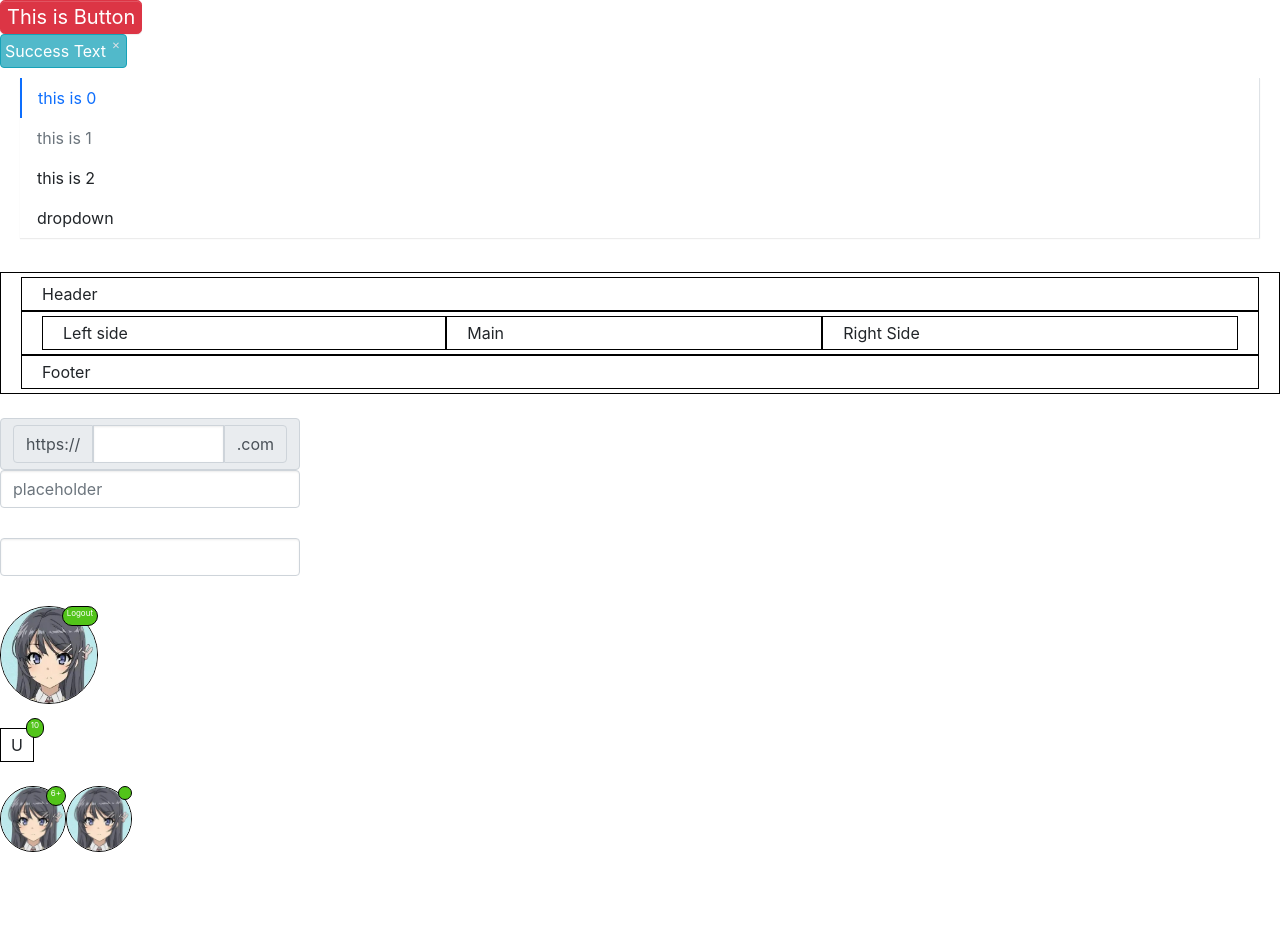
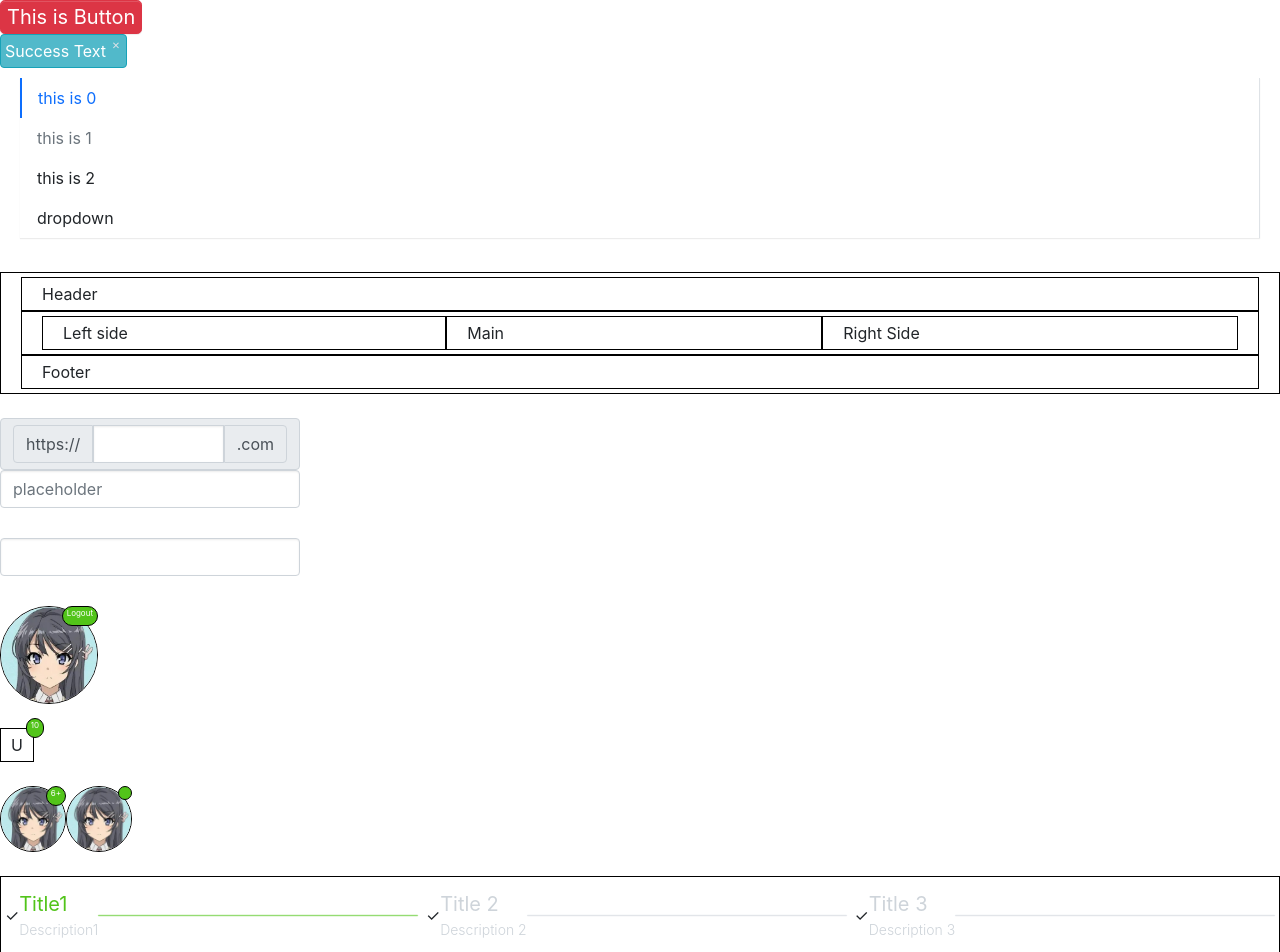
Before and after one commit to tachish/TUI, a React (Create React App) app: page / in a window 1280 px wide. Shown: the top 952 px of the page. Before the commit the page ends 852 px from the top, so only its background shows below. Built offline with nearby package versions, Linux system fonts and the light colour scheme.

Commit message:
[feat]: Add Steps Component

```diff
--- a/src/App.tsx
+++ b/src/App.tsx
@@ -14,6 +14,10 @@ import Avator from './components/avatar/avatar';
 
 import Badge from './components/badge/badge';
 import imgURL from "./static/img.jpg";
+
+import Steps from './components/steps/steps';
+import Step from './components/steps/step';
+
 const App: React.FC = () => {
   return (
     <div className="App">
@@ -150,6 +154,49 @@ const App: React.FC = () => {
         >
         </Avator>
       </Badge>
+
+      <br/>
+      <br/>
+
+      <Steps>
+        <Step
+          title={"Title1"}
+          description={"Description1"}
+        >
+        </Step>
+        <Step
+          title={"Title 2"}
+          description={"Description 2"}
+        >
+        </Step>
+        <Step
+          title={"Title 3"}
+          description={"Description 3"}
+        >
+        </Step>
+      </Steps>
+
+        <br/>
+
+      <Steps
+        change={true}
+      >
+        <Step
+          title={"Title1"}
+          description={"Description1"}
+        >
+        </Step>
+        <Step
+          title={"Title 2"}
+          description={"Description 2"}
+        >
+        </Step>
+        <Step
+          title={"Title 3"}
+          description={"Description 3"}
+        >
+        </Step>
+      </Steps>
     </div>
   )
 }
--- /dev/null
+++ b/src/components/steps/_style.scss
@@ -0,0 +1,50 @@
+.steps {
+    display: flex;
+    flex-direction: row;
+    border: 1px solid #000;
+}
+
+
+
+.step-icon {
+
+}
+
+.step-content {
+    & .step-title {
+        font-size: $font-size-base;
+    }
+    & .step-description {
+        color: $gray-400;
+        font-size: $font-size-sm;
+        font-weight: $font-weight-light;
+    }
+}
+
+.step-wait {
+    @include step($gray-400);
+    & > .step-line-wait {
+        @include step-line-color($gray-400);
+    }
+}
+
+.step-process {
+    @include step($cyan);
+    & > .step-line-process {
+        @include step-line-color($cyan);
+    }
+}
+
+.step-success {
+    @include step($green);
+    & > .step-line-success {
+        @include step-line-color($green);
+    }
+}
+
+.step-failed {
+    @include step($red);
+    & > .step-line-failed {
+        @include step-line-color($red);
+    }
+}
--- /dev/null
+++ b/src/components/steps/step.tsx
@@ -0,0 +1,64 @@
+import React from "react";
+import classNames from 'classnames';
+
+export interface StepProps {
+    index?: number;
+    className?: string;
+    title?: string;
+    description?: string;
+    status?: "wait" | "process" | "success" | "failed";
+}
+
+
+const Step: React.FC<StepProps> = (props) => {
+    const {
+        index,
+        title,
+        description,
+        status,
+        className,
+        ...restProps
+    } = props
+
+    const classnames = classNames(className, {
+        "step": true,
+        [`step-${status}`]: true,
+    })
+
+    const content = (
+        <div className={"step-content"}>
+            <div className={"step-title"}>
+                {title}
+            </div>
+            <div className={"step-description"}>
+                {description}
+            </div>
+        </div>
+    )
+
+    const lineCls = classNames({
+        [`step-line-${status}`]: status
+    })
+
+    return (
+        <div
+            className={classnames}
+            {...restProps}
+        >
+            <div className={"step-icon"}>
+                ✓
+            </div>
+            {content}
+            <div
+                className={lineCls}
+            >
+            </div>
+        </div>
+    )
+}
+
+Step.displayName = "Step"
+Step.defaultProps = {
+    status: "wait"
+}
+export default Step
--- /dev/null
+++ b/src/components/steps/steps.tsx
@@ -0,0 +1,72 @@
+import React, { useState } from "react";
+import classNames from 'classnames';
+import { StepProps } from "./step"
+
+
+export interface StepsProps {
+    current?: number;
+    direction?: 'horizontal' | 'vertical';
+    className?: string;
+    change?: boolean;
+    onClick?: React.MouseEventHandler<HTMLElement>;
+}
+const Steps: React.FC<StepsProps> = (props) => {
+    const {
+        current,
+        direction,
+        className,
+        change,
+        onClick,
+        children,
+        ...restProps
+    } = props
+
+    const classnames = classNames(className, {
+        "steps": true
+    })
+
+    const [currentIdx, setcurrentIdx] = useState(current ? current : 0)
+
+    // childrenComponent only have Step Components
+    const childrenComponent = React.Children.map(children, (child, index) => {
+        const childElement = child as React.FunctionComponentElement<StepProps>
+        if (childElement.type.displayName === 'Step') {
+            // sub component compare current and index
+            return React.cloneElement(childElement, {
+                index,
+                status: index > (currentIdx) ? "wait" : "success"
+            })
+        } else {
+            console.error("[Warning] Steps has a child is not Step")
+        }
+    })
+
+    const handleClick = (e: React.MouseEvent) => {
+        if (currentIdx < React.Children.count(children) - 1) {
+            setcurrentIdx(currentIdx + 1)
+        }
+        console.log("[current]", currentIdx)
+    }
+
+    return (
+        <div
+            className={classnames}
+            onClick={(e: React.MouseEvent) => {
+                if(change) {
+                    handleClick(e)
+                }
+            }}
+            {...restProps}
+        >
+            {childrenComponent}
+        </div>
+    )
+}
+
+
+Steps.defaultProps = {
+    current: 0,
+    change: false
+}
+
+export default Steps
--- a/src/styles/_mixin.scss
+++ b/src/styles/_mixin.scss
@@ -104,3 +104,42 @@
         }
     }
 }
+
+@mixin step-line-color($color) {
+    width: auto;
+    position: relative;
+    border-radius: 5px;
+
+    flex-grow: 1;
+    justify-self: center;
+    &::after {
+        content: " ";
+        width: 200%;
+        position: absolute;
+        border: 1px solid $color;
+        top: 0;
+        left: 0;
+        -webkit-transform: scale(0.5);
+        transform: scale(0.5);
+        -webkit-transform-origin: 0 0;
+        transform-origin: 0 0;
+        box-sizing: border-box;
+        border-radius: 10px;
+    }
+}
+
+
+@mixin step($color) {
+    padding: $step-padding-y $step-padding-x;
+    display: flex;
+    flex-direction: row;
+    justify-content: center;
+    align-items: center;
+    flex-grow: 1;
+
+    & .step-title {
+        color: $color;
+        font-size: 20px;
+    }
+
+}
--- a/src/styles/_variables.scss
+++ b/src/styles/_variables.scss
@@ -326,3 +326,7 @@ $badge-height:                           1.25rem !default;
 $badge-line-height:                      $line-height-base;
 $badge-padding:                          .25rem !default;
 $badge-font-size:                        .5rem !default;
+
+// steps
+$step-padding-x:                           .25rem !default;
+$step-padding-y:                           .75rem !default;
--- a/src/styles/index.scss
+++ b/src/styles/index.scss
@@ -27,3 +27,6 @@
 
 // Badge
 @import "../components/badge/style";
+
+// Step
+@import "../components/steps/style";
```
